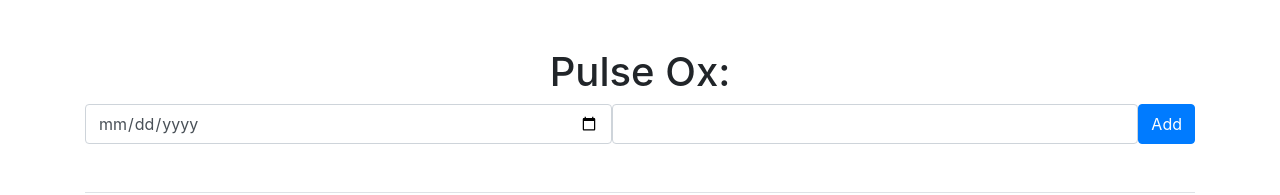
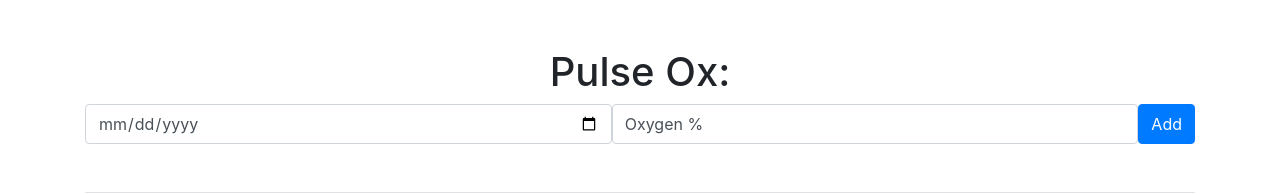
Before and after one commit to doakcovington/pulse_ox_client, a React (Create React App) app: page / in a window 1280 px wide. Shown: the top 195 px of the page. Built offline with nearby package versions, Linux system fonts and the light colour scheme; no server answers.

Commit message:
Inputs are now controlled

```diff
--- a/src/components/InputRecord.js
+++ b/src/components/InputRecord.js
@@ -2,8 +2,8 @@ import React, {  Fragment, useState } from 'react';
 
 const InputRecord = () => {
 
-    const [date, setDate] = useState();
-    const [oxygen, setOxygen] = useState();
+    const [date, setDate] = useState(new Date()); //Set date
+    const [oxygen, setOxygen] = useState("Oxygen %"); //Set oxygen
 
     const onSubmitForm = async(e) => {
         e.preventDefault();
```
